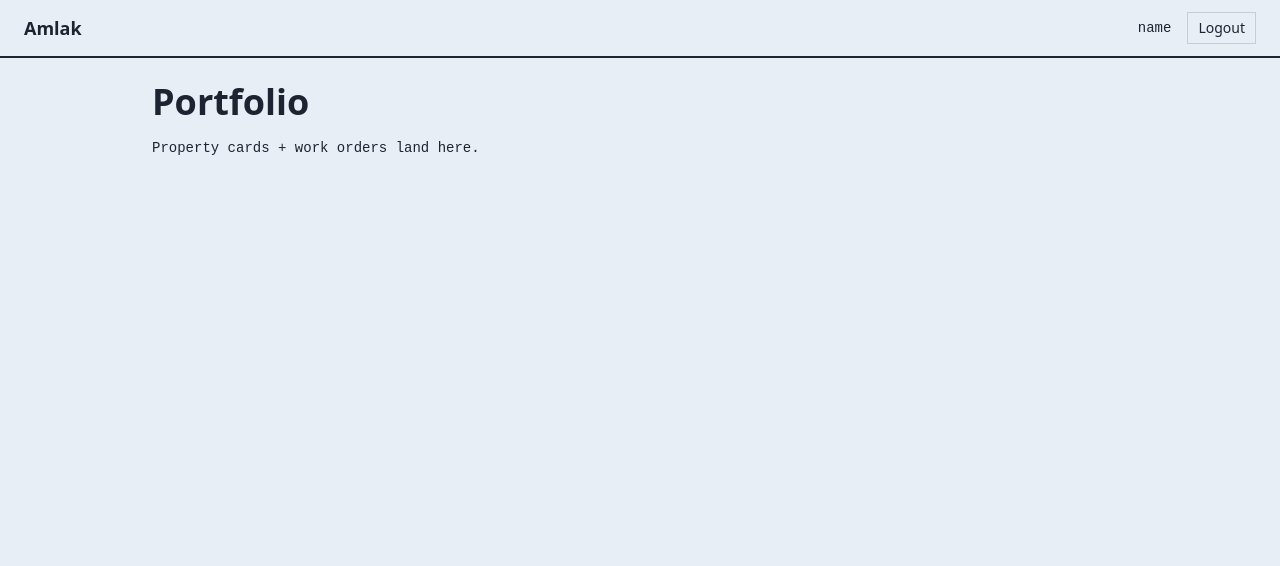
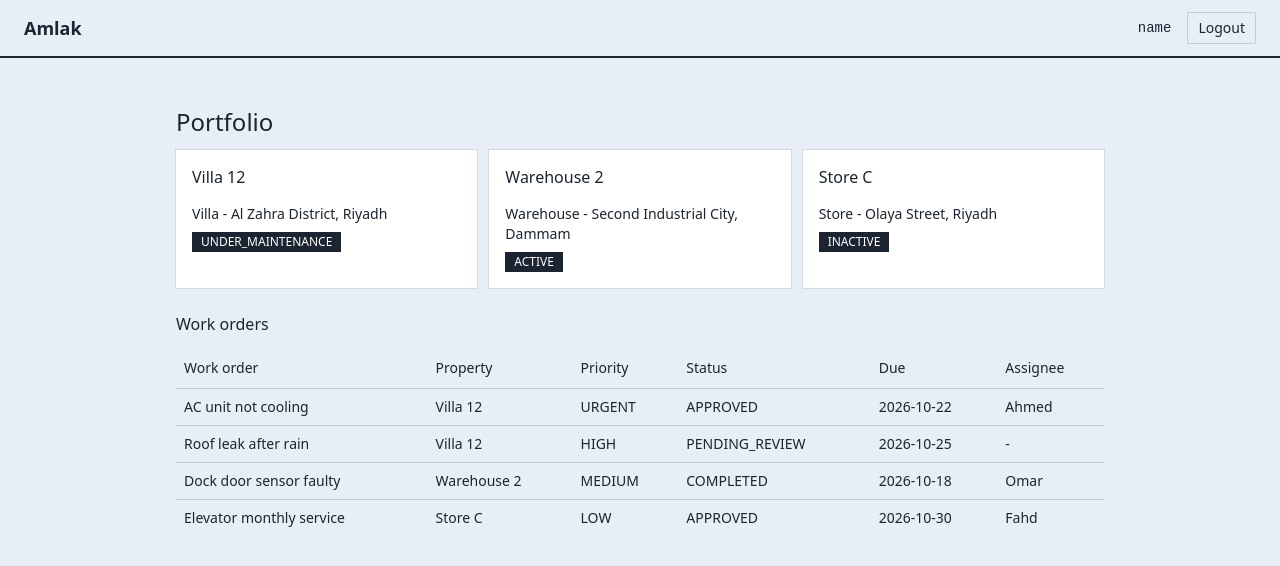
Before and after one commit to Abdulrahman-Wadani/Amlak, a React (Vite) app in the folder apps/web/: page /home in a window 1280 px wide. Both pictures are taken after typing "name@example.com", "Sample123" into the empty fields and a click on the button "Sign in". Shown: the top 566 px of the page. Built offline with nearby package versions, Linux system fonts and the light colour scheme.

Commit message:
feat(web): home mock dota seam

```diff
--- /dev/null
+++ b/apps/web/src/components/ui/badge.tsx
@@ -0,0 +1,51 @@
+import { mergeProps } from "@base-ui/react/merge-props"
+import { useRender } from "@base-ui/react/use-render"
+import { cva, type VariantProps } from "class-variance-authority"
+import { cn } from "cn"
+
+const badgeVariants = cva(
+  "group/badge inline-flex h-5 w-fit shrink-0 items-center justify-center gap-1 overflow-hidden rounded-4xl border border-transparent px-2 py-0.5 text-xs font-medium whitespace-nowrap transition-all focus-visible:border-ring focus-visible:ring-[3px] focus-visible:ring-ring/50 has-data-[icon=inline-end]:pr-1.5 has-data-[icon=inline-start]:pl-1.5 aria-invalid:border-destructive aria-invalid:ring-destructive/20 dark:aria-invalid:ring-destructive/40 [&>svg]:pointer-events-none [&>svg]:size-3!",
+  {
+    variants: {
+      variant: {
+        default: "bg-primary text-primary-foreground [a]:hover:bg-primary/80",
+        secondary:
+          "bg-secondary text-secondary-foreground [a]:hover:bg-secondary/80",
+        destructive:
+          "bg-destructive/10 text-destructive focus-visible:ring-destructive/20 dark:bg-destructive/20 dark:focus-visible:ring-destructive/40 [a]:hover:bg-destructive/20",
+        outline:
+          "border-border text-foreground [a]:hover:bg-muted [a]:hover:text-muted-foreground",
+        ghost:
+          "hover:bg-muted hover:text-muted-foreground dark:hover:bg-muted/50",
+        link: "text-primary underline-offset-4 hover:underline",
+      },
+    },
+    defaultVariants: {
+      variant: "default",
+    },
+  }
+)
+
+function Badge({
+  className,
+  variant = "default",
+  render,
+  ...props
+}: useRender.ComponentProps<"span"> & VariantProps<typeof badgeVariants>) {
+  return useRender({
+    defaultTagName: "span",
+    props: mergeProps<"span">(
+      {
+        className: cn(badgeVariants({ variant }), className),
+      },
+      props
+    ),
+    render,
+    state: {
+      slot: "badge",
+      variant,
+    },
+  })
+}
+
+export { Badge, badgeVariants }
--- /dev/null
+++ b/apps/web/src/components/ui/table.tsx
@@ -0,0 +1,113 @@
+import * as React from "react"
+import { cn } from "cn"
+
+function Table({ className, ...props }: React.ComponentProps<"table">) {
+  return (
+    <div
+      data-slot="table-container"
+      className="relative w-full overflow-x-auto"
+    >
+      <table
+        data-slot="table"
+        className={cn("w-full caption-bottom text-sm", className)}
+        {...props}
+      />
+    </div>
+  )
+}
+
+function TableHeader({ className, ...props }: React.ComponentProps<"thead">) {
+  return (
+    <thead
+      data-slot="table-header"
+      className={cn("[&_tr]:border-b", className)}
+      {...props}
+    />
+  )
+}
+
+function TableBody({ className, ...props }: React.ComponentProps<"tbody">) {
+  return (
+    <tbody
+      data-slot="table-body"
+      className={cn("[&_tr:last-child]:border-0", className)}
+      {...props}
+    />
+  )
+}
+
+function TableFooter({ className, ...props }: React.ComponentProps<"tfoot">) {
+  return (
+    <tfoot
+      data-slot="table-footer"
+      className={cn(
+        "border-t bg-muted/50 font-medium [&>tr]:last:border-b-0",
+        className
+      )}
+      {...props}
+    />
+  )
+}
+
+function TableRow({ className, ...props }: React.ComponentProps<"tr">) {
+  return (
+    <tr
+      data-slot="table-row"
+      className={cn(
+        "border-b transition-colors hover:bg-muted/50 has-aria-expanded:bg-muted/50 data-[state=selected]:bg-muted",
+        className
+      )}
+      {...props}
+    />
+  )
+}
+
+function TableHead({ className, ...props }: React.ComponentProps<"th">) {
+  return (
+    <th
+      data-slot="table-head"
+      className={cn(
+        "h-10 px-2 text-left align-middle font-medium whitespace-nowrap text-foreground [&:has([role=checkbox])]:pr-0",
+        className
+      )}
+      {...props}
+    />
+  )
+}
+
+function TableCell({ className, ...props }: React.ComponentProps<"td">) {
+  return (
+    <td
+      data-slot="table-cell"
+      className={cn(
+        "p-2 align-middle whitespace-nowrap [&:has([role=checkbox])]:pr-0",
+        className
+      )}
+      {...props}
+    />
+  )
+}
+
+function TableCaption({
+  className,
+  ...props
+}: React.ComponentProps<"caption">) {
+  return (
+    <caption
+      data-slot="table-caption"
+      className={cn("mt-4 text-sm text-muted-foreground", className)}
+      {...props}
+    />
+  )
+}
+
+export {
+  Table,
+  TableHeader,
+  TableBody,
+  TableFooter,
+  TableHead,
+  TableRow,
+  TableCell,
+  TableCaption,
+}
--- /dev/null
+++ b/apps/web/src/lib/api.ts
@@ -0,0 +1,39 @@
+export type Place = {
+  id: string
+  place_name: string
+  place_type: string
+  address: string
+  city: string
+  status: "ACTIVE" | "INACTIVE" | "UNDER_MAINTENANCE"
+}
+
+export type Ticket = {
+  id: string
+  description: string
+  priority: "LOW" | "MEDIUM" | "HIGH" | "URGENT"
+  status: "PENDING_REVIEW" | "APPROVED" | "REJECTED" | "COMPLETED"
+  due_date: string | null
+  place: { place_name: string }
+  assignee: { fullname: string } | null
+}
+
+const places: Place[] = [
+  { id: "p1", place_name: "Villa 12", place_type: "Villa", address: "Al Zahra District", city: "Riyadh", status: "UNDER_MAINTENANCE" },
+  { id: "p2", place_name: "Warehouse 2", place_type: "Warehouse", address: "Second Industrial City", city: "Dammam", status: "ACTIVE" },
+  { id: "p3", place_name: "Store C", place_type: "Store", address: "Olaya Street", city: "Riyadh", status: "INACTIVE" },
+]
+
+const tickets: Ticket[] = [
+  { id: "t1", description: "AC unit not cooling", priority: "URGENT", status: "APPROVED", due_date: "2026-10-22", place: { place_name: "Villa 12" }, assignee: { fullname: "Ahmed" } },
+  { id: "t2", description: "Roof leak after rain", priority: "HIGH", status: "PENDING_REVIEW", due_date: "2026-10-25", place: { place_name: "Villa 12" }, assignee: null },
+  { id: "t3", description: "Dock door sensor faulty", priority: "MEDIUM", status: "COMPLETED", due_date: "2026-10-18", place: { place_name: "Warehouse 2" }, assignee: { fullname: "Omar" } },
+  { id: "t4", description: "Elevator monthly service", priority: "LOW", status: "APPROVED", due_date: "2026-10-30", place: { place_name: "Store C" }, assignee: { fullname: "Fahd" } },
+]
+
+export async function getPlaces(): Promise<Place[]> {
+  return places
+}
+
+export async function getTickets(): Promise<Ticket[]> {
+  return tickets
+}
--- a/apps/web/src/routes/_authenticated/home.tsx
+++ b/apps/web/src/routes/_authenticated/home.tsx
@@ -1,16 +1,63 @@
 import { createFileRoute } from "@tanstack/react-router"
+import { Badge } from "@/components/ui/badge"
+import { Card, CardContent, CardHeader, CardTitle } from "@/components/ui/card"
+import { Table, TableBody, TableCell, TableHead, TableHeader, TableRow } from "@/components/ui/table"
+import { getPlaces, getTickets } from "@/lib/api"
 
 export const Route = createFileRoute("/_authenticated/home")({
+  loader: () => Promise.all([getPlaces(), getTickets()]),
   component: Home,
 })
 
 function Home() {
+  const [places, tickets] = Route.useLoaderData()
   return (
-    <section className="flex flex-col gap-4">
-      <h2 className="font-display text-4xl font-extrabold">Portfolio</h2>
-      <p className="font-mono text-sm">
-        Property cards + work orders land here.
-      </p>
-    </section>
+    <div className="flex flex-col gap-6 p-6">
+      <section>
+        <h2 className="mb-3 font-heading text-2xl">Portfolio</h2>
+        <div className="grid grid-cols-1 gap-3 md:grid-cols-3">
+          {places.map((p) => (
+            <Card key={p.id}>
+              <CardHeader>
+                <CardTitle>{p.place_name}</CardTitle>
+              </CardHeader>
+              <CardContent className="flex flex-col gap-2">
+                <span className="text-sm text-muted-forground">
+                  {p.place_type} - {p.address}, {p.city}
+                </span>
+                <Badge>{p.status}</Badge>
+              </CardContent>
+            </Card>
+          ))}
+        </div>
+      </section>
+      <section>
+        <h2 className="mb-3 font-heading text-2x">Work orders</h2>
+        <Table>
+          <TableHeader>
+            <TableRow>
+              <TableHead>Work order</TableHead>
+              <TableHead>Property</TableHead>
+              <TableHead>Priority</TableHead>
+              <TableHead>Status</TableHead>
+              <TableHead>Due</TableHead>
+              <TableHead>Assignee</TableHead>
+            </TableRow>
+          </TableHeader>
+          <TableBody>
+            {tickets.map((t) => (
+              <TableRow key={t.id}>
+                <TableCell>{t.description}</TableCell>
+                <TableCell>{t.place.place_name}</TableCell>
+                <TableCell>{t.priority}</TableCell>
+                <TableCell>{t.status}</TableCell>
+                <TableCell>{t.due_date}</TableCell>
+                <TableCell>{t.assignee?.fullname ?? "-"}</TableCell>
+              </TableRow>
+            ))}
+          </TableBody>
+        </Table>
+      </section>
+    </div>
   )
 }
```
